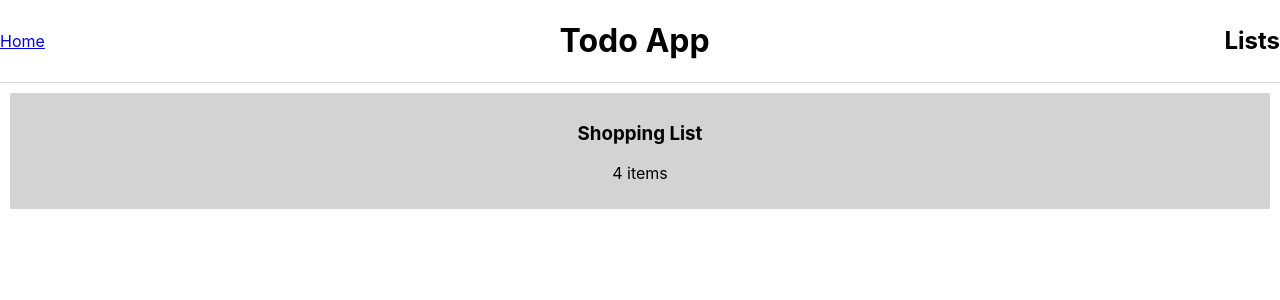
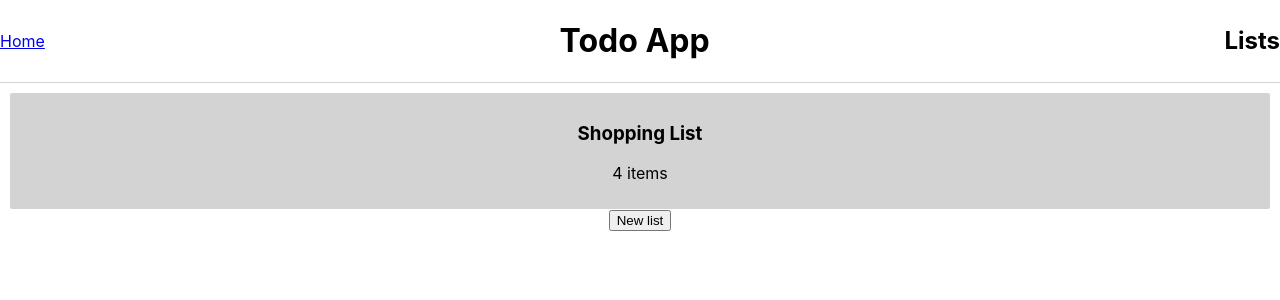
Before and after one commit to petia182/todo-app, a React (Create React App) app: page / in a window 1280 px wide. Shown: the top 300 px of the page. Built offline with nearby package versions, Linux system fonts and the light colour scheme.

Commit message:
setup redux store

```diff
--- a/package.json
+++ b/package.json
@@ -6,7 +6,9 @@
     "node-sass": "^4.11.0",
     "react": "^16.8.3",
     "react-dom": "^16.8.3",
-    "react-scripts": "2.1.5"
+    "react-redux": "^6.0.1",
+    "react-scripts": "2.1.5",
+    "redux": "^4.0.1"
   },
   "scripts": {
     "start": "react-scripts start",
--- a/src/App.js
+++ b/src/App.js
@@ -1,4 +1,6 @@
 import React, { Component } from 'react';
+import { store } from './redux';
+import { Provider } from 'react-redux';
 
 import List from './views/List'
 
@@ -7,9 +9,11 @@ import './App.scss';
 class App extends Component {
   render() {
     return (
-      <div className="App">
-        <List />
-      </div>
+      <Provider store={store}>
+        <div className="App">
+          <List />
+        </div>
+      </Provider>
     );
   }
 }
--- /dev/null
+++ b/src/redux/index.js
@@ -0,0 +1 @@
+export { store } from './store'
--- /dev/null
+++ b/src/redux/store.js
@@ -0,0 +1,22 @@
+import { createStore } from 'redux';
+
+// createStore(reducer, initialStoreState)
+
+// Reducer: a function :: (state, action) => newState
+
+// {
+//   todoLists: { id1: list1, id2: list2, id3: list3 },
+//   todoItems: { id1: item1, id2: item2 }
+// }
+
+const todoListsReducer = (state = {}, action) => {
+  switch (action.type) {
+    default:
+      return state
+  }
+}
+
+export const store = createStore(
+  todoListsReducer,
+  window.__REDUX_DEVTOOLS_EXTENSION__ && window.__REDUX_DEVTOOLS_EXTENSION__()
+);
--- a/src/views/List/List.js
+++ b/src/views/List/List.js
@@ -10,6 +10,7 @@ const List = () => (
         title="Shopping List"
         numberOfTasks={4}
       />
+      <button>New list</button>
     </Layout>
   </div>
 )
```
Also changed, not shown: 1 other file (tests, documents, lock files or other folders).
